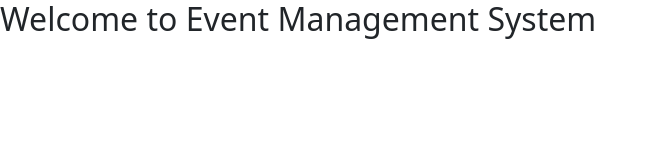
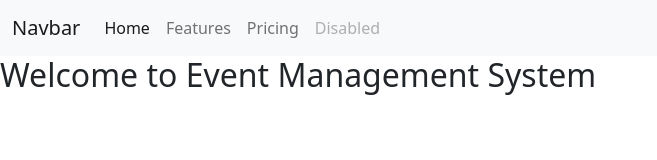
Before and after one commit to jubs-diu/Event-management, a plain HTML site: page index.html in a window 1280 px wide. Shown: the whole page, without its empty margins (0-657 px from the left). Drawn offline with nearby package versions, Linux system fonts and the light colour scheme.

Commit message:
added navbar

```diff
--- a/index.html
+++ b/index.html
@@ -9,6 +9,22 @@
     <link href="https://cdn.jsdelivr.net/npm/bootstrap@5.0.2/dist/css/bootstrap.min.css" rel="stylesheet" integrity="sha384-EVSTQN3/azprG1Anm3QDgpJLIm9Nao0Yz1ztcQTwFspd3yD65VohhpuuCOmLASjC" crossorigin="anonymous">
 </head>
 <body>
+    <nav class="navbar navbar-expand-lg navbar-light bg-light">
+  <div class="container-fluid">
+    <a class="navbar-brand" href="#">Navbar</a>
+    <button class="navbar-toggler" type="button" data-bs-toggle="collapse" data-bs-target="#navbarNavAltMarkup" aria-controls="navbarNavAltMarkup" aria-expanded="false" aria-label="Toggle navigation">
+      <span class="navbar-toggler-icon"></span>
+    </button>
+    <div class="collapse navbar-collapse" id="navbarNavAltMarkup">
+      <div class="navbar-nav">
+        <a class="nav-link active" aria-current="page" href="#">Home</a>
+        <a class="nav-link" href="#">Features</a>
+        <a class="nav-link" href="#">Pricing</a>
+        <a class="nav-link disabled" href="#" tabindex="-1" aria-disabled="true">Disabled</a>
+      </div>
+    </div>
+  </div>
+</nav>
  <h2> Welcome to Event Management System</h2>
  <script src="https://cdn.jsdelivr.net/npm/bootstrap@5.0.2/dist/js/bootstrap.bundle.min.js" integrity="sha384-MrcW6ZMFYlzcLA8Nl+NtUVF0sA7MsXsP1UyJoMp4YLEuNSfAP+JcXn/tWtIaxVXM" crossorigin="anonymous"></script>
 </body>
```
